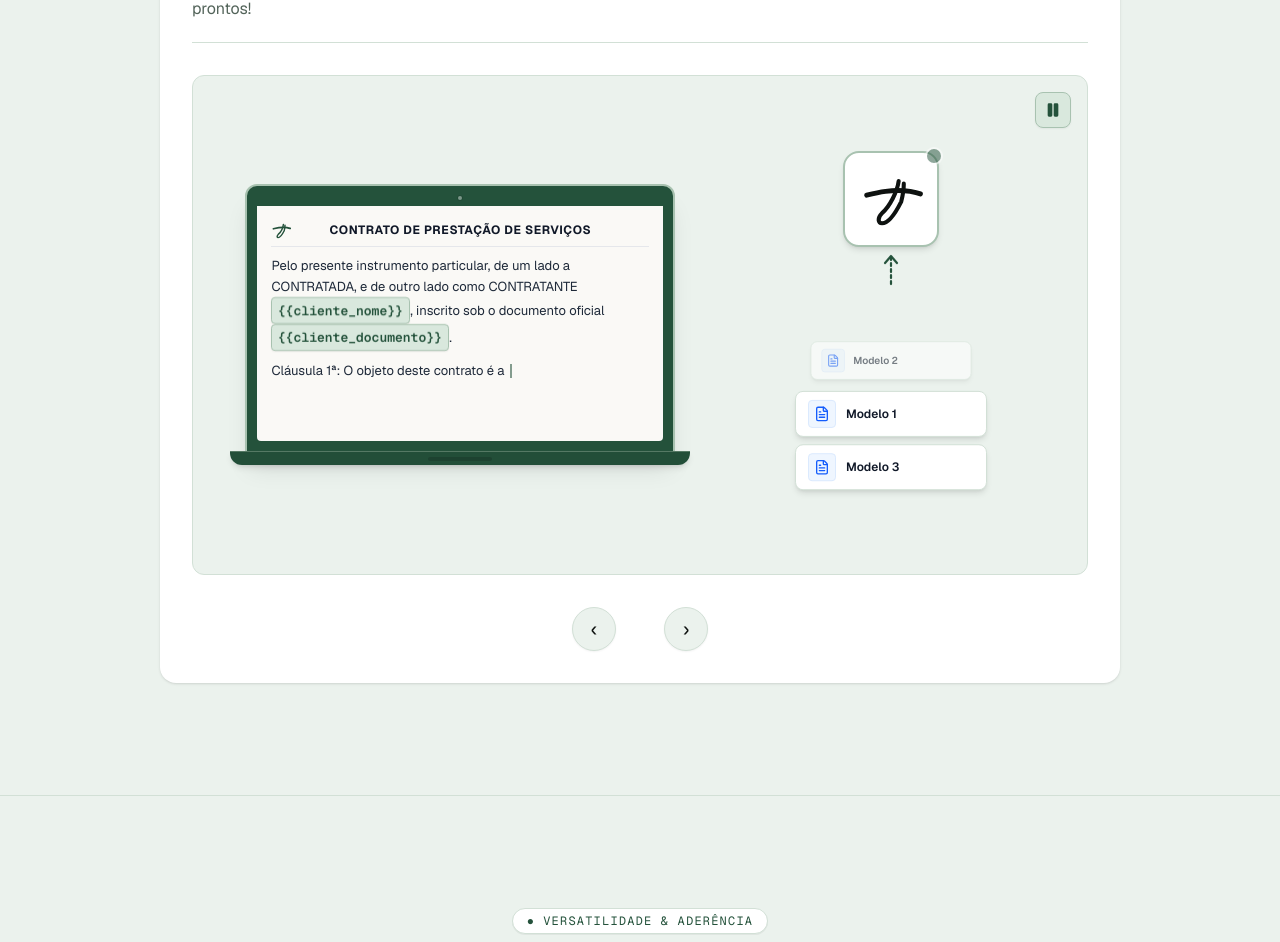
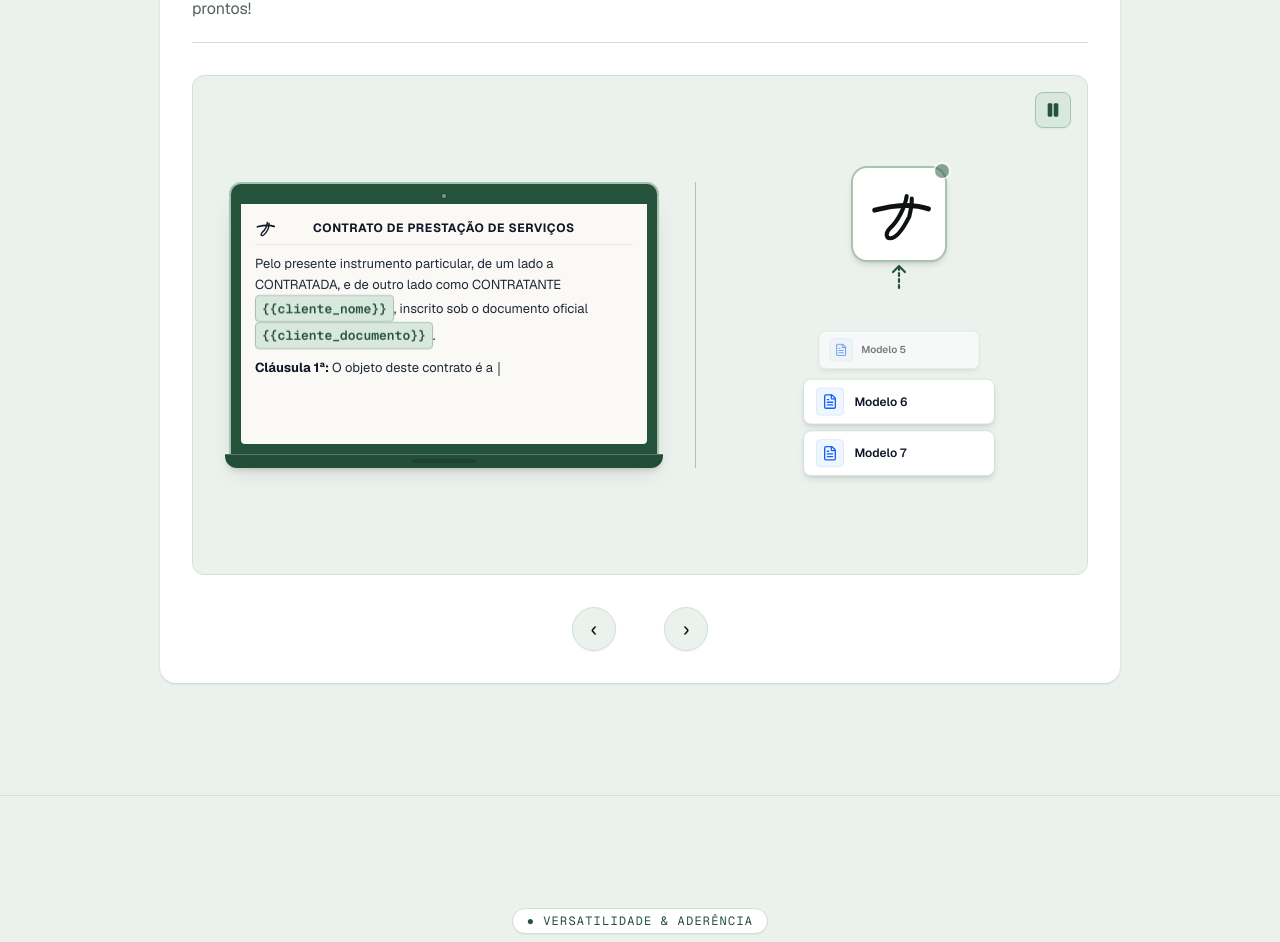
Before and after one commit to brtorresdel/tratto-landing-page, a Next.js app: page / in a window 1280 px wide. Shown: the part 3774-4716 px from the top of the page. Built offline with nearby package versions, Linux system fonts and the light colour scheme.

Commit message:
feat(story-step-1): refine Step 1 with fixed screen height, black logo, bold clauses, sequential models, closer arrow, and theme divider

```diff
--- a/src/components/contract-story-player.tsx
+++ b/src/components/contract-story-player.tsx
@@ -179,6 +179,7 @@ interface DocParagraph {
   segments: {
     text: string;
     isMarker?: boolean;
+    isBold?: boolean;
   }[];
 }
 
@@ -194,7 +195,8 @@ const STEP1_PARAGRAPHS: DocParagraph[] = [
   },
   {
     segments: [
-      { text: "Cláusula 1ª: O objeto deste contrato é a prestação do serviço correspondente ao " },
+      { text: "Cláusula 1ª: ", isBold: true },
+      { text: "O objeto deste contrato é a prestação do serviço correspondente ao " },
       { text: "{{plano_nome}}", isMarker: true },
       { text: ", com a vigência estipulada de " },
       { text: "{{vigencia_meses}}", isMarker: true },
@@ -203,7 +205,8 @@ const STEP1_PARAGRAPHS: DocParagraph[] = [
   },
   {
     segments: [
-      { text: "Cláusula 2ª: Pela execução dos serviços, o CONTRATANTE pagará o valor mensal de " },
+      { text: "Cláusula 2ª: ", isBold: true },
+      { text: "Pela execução dos serviços, o CONTRATANTE pagará o valor mensal de " },
       { text: "{{valor_mensal}}", isMarker: true },
       { text: ", reajustado anualmente pelo índice oficial." },
     ],
@@ -252,11 +255,12 @@ const DOC_READING_PAUSE = 5000;
 const DOC_FADE_DURATION = 600;
 const TOTAL_CYCLE_MS = DOC_TYPING_DURATION + DOC_READING_PAUSE + DOC_FADE_DURATION;
 
-const UPLOAD_MODELS = [
-  { name: "Modelo 1" },
-  { name: "Modelo 2" },
-  { name: "Modelo 3" },
-];
+// 16 modelos sequenciais para exibição contínua sem repetição durante a animação
+const SEQUENTIAL_MODELS = Array.from({ length: 16 }, (_, i) => ({
+  name: `Modelo ${i + 1}`,
+  startOffset: (i - 2) * 1500,
+}));
+const CARD_TRAVEL_DURATION = 4500;
 
 function Step1ModelMarkers() {
   const [elapsedMs, setElapsedMs] = useState(0);
@@ -322,6 +326,7 @@ function Step1ModelMarkers() {
 
       const isMarker = seg.isMarker;
       const isCompleteMarker = isMarker && textSlice.length === seg.text.length;
+      const isBold = seg.isBold;
 
       return (
         <React.Fragment key={`seg-${pIdx}-${sIdx}`}>
@@ -336,6 +341,8 @@ function Step1ModelMarkers() {
             </span>
           ) : isMarker ? (
             <span className="font-mono text-gray-900">{textSlice}</span>
+          ) : isBold ? (
+            <strong className="font-bold text-gray-900">{textSlice}</strong>
           ) : (
             <span>{textSlice}</span>
           )}
@@ -354,22 +361,22 @@ function Step1ModelMarkers() {
         isFading ? "opacity-0" : "opacity-100"
       )}
     >
-      {/* Lado Esquerdo (lg:col-span-7): Computador redigindo o contrato dentro do editor Tratto */}
-      <div className="lg:col-span-7 flex flex-col items-center justify-center">
+      {/* Lado Esquerdo (lg:col-span-7): Computador redigindo o contrato dentro do editor Tratto com linha divisória */}
+      <div className="lg:col-span-7 flex flex-col items-center justify-center border-b border-[var(--accent-primary)]/20 pb-6 lg:pb-0 lg:border-b-0 lg:border-r lg:border-[var(--accent-primary)]/30 lg:pr-8">
         {/* Mockup do Computador (Tela / Monitor do Laptop com a cor do tema) */}
         <div className="w-full max-w-[370px] sm:max-w-[430px] rounded-t-xl bg-[var(--accent-primary)] p-2 sm:p-2.5 shadow-xl border-2 border-[var(--border-strong)] text-left">
           {/* Câmera central */}
           <div className="h-1 w-1 rounded-full bg-white/40 mx-auto mb-1.5 ring-1 ring-black/10" />
 
-          {/* Tela interna com proporção compacta e rubrica no canto superior esquerdo */}
-          <div className="bg-[#FAF9F6] p-3 sm:p-3.5 rounded-b text-left min-h-[220px] sm:min-h-[235px] max-h-[250px] font-sans text-xs sm:text-[13px] text-gray-800 leading-relaxed overflow-hidden">
-            {/* Topo da tela: Rubrica da Tratto no canto superior esquerdo e Título do documento */}
+          {/* Tela interna com altura fixa e rubrica fixa em preto no canto superior esquerdo */}
+          <div className="bg-[#FAF9F6] p-3 sm:p-3.5 rounded-b text-left h-[235px] sm:h-[240px] font-sans text-xs sm:text-[13px] text-gray-800 leading-relaxed overflow-hidden">
+            {/* Topo da tela: Rubrica da Tratto no canto superior esquerdo (fixa em preto) e Título do documento */}
             <div className="relative mb-2 pb-1.5 border-b border-gray-200 flex items-center justify-between">
               <div className="flex items-center gap-1.5 shrink-0" title="Plataforma Tratto">
                 <svg
                   xmlns="http://www.w3.org/2000/svg"
                   viewBox="0 0 50 50"
-                  className="h-4 w-4 sm:h-5 sm:w-5 text-[var(--accent-primary)] stroke-current fill-none"
+                  className="h-4 w-4 sm:h-5 sm:w-5 text-gray-900 stroke-current fill-none"
                   role="img"
                   aria-label="Rubrica Tratto"
                 >
@@ -411,8 +418,8 @@ function Step1ModelMarkers() {
         </div>
       </div>
 
-      {/* Lado Direito (lg:col-span-5): Tratto Rubrica e os 3 modelos subindo e sendo salvos */}
-      <div className="lg:col-span-5 flex flex-col items-center justify-center relative min-h-[360px]">
+      {/* Lado Direito (lg:col-span-5): Tratto Rubrica e os modelos subindo sequencialmente */}
+      <div className="lg:col-span-5 flex flex-col items-center justify-center relative min-h-[350px] lg:pl-4">
         {/* Logo Rubrica da Tratto maior e sem texto 'Plataforma Tratto' */}
         <div className="relative flex flex-col items-center select-none z-20">
           <div className="relative flex h-20 w-20 sm:h-24 sm:w-24 items-center justify-center rounded-2xl border-2 border-[var(--border-strong)] bg-white shadow-md p-3 transition-transform">
@@ -432,23 +439,23 @@ function Step1ModelMarkers() {
           </div>
         </div>
 
-        {/* Seta apontando para cima com animação float e traço pontilhado com riscos */}
-        <div className="my-2 flex items-center justify-center animate-float-gentle text-[var(--accent-primary)] z-15" aria-hidden="true">
+        {/* Seta apontando para cima com animação float e traço pontilhado (mais próxima dos documentos) */}
+        <div className="mt-1 -mb-1 flex items-center justify-center animate-float-gentle text-[var(--accent-primary)] z-15" aria-hidden="true">
           <svg
-            viewBox="0 0 24 36"
-            className="w-5 h-8 sm:w-6 sm:h-9 stroke-current fill-none"
+            viewBox="0 0 24 32"
+            className="w-5 h-7 sm:w-6 sm:h-8 stroke-current fill-none"
           >
             <path
-              d="M 6 12 L 12 5 L 18 12"
+              d="M 6 10 L 12 4 L 18 10"
               strokeWidth="2.2"
               strokeLinecap="round"
               strokeLinejoin="round"
             />
             <line
               x1="12"
-              y1="6"
+              y1="5"
               x2="12"
-              y2="33"
+              y2="28"
               strokeWidth="2.2"
               strokeDasharray="3 3"
               strokeLinecap="round"
@@ -456,14 +463,16 @@ function Step1ModelMarkers() {
           </svg>
         </div>
 
-        {/* Câmara de fluxo ascendente: Modelos 1, 2 e 3 subindo em direção à logo */}
-        <div className="relative w-full max-w-[260px] h-[200px] flex justify-center items-center overflow-hidden z-10">
-          {UPLOAD_MODELS.map((model, i) => {
-            const cardOffset = i * 1500;
-            const cardTime = (elapsedMs + cardOffset) % 4500;
-            const p = cardTime / 4500;
+        {/* Câmara de fluxo ascendente: Modelos subindo em exibição sequencial contínua */}
+        <div className="relative w-full max-w-[260px] h-[190px] flex justify-center items-center overflow-hidden z-10">
+          {SEQUENTIAL_MODELS.map((model) => {
+            const cardAge = elapsedMs - model.startOffset;
+            if (cardAge < 0 || cardAge > CARD_TRAVEL_DURATION) {
+              return null;
+            }
 
-            let translateY = 100 - p * 160;
+            const p = cardAge / CARD_TRAVEL_DURATION;
+            let translateY = 95 - p * 155;
             let opacity = 1;
             let scale = 1;
 
```
Also changed, not shown: 1 other file (tests, documents, lock files or other folders).
